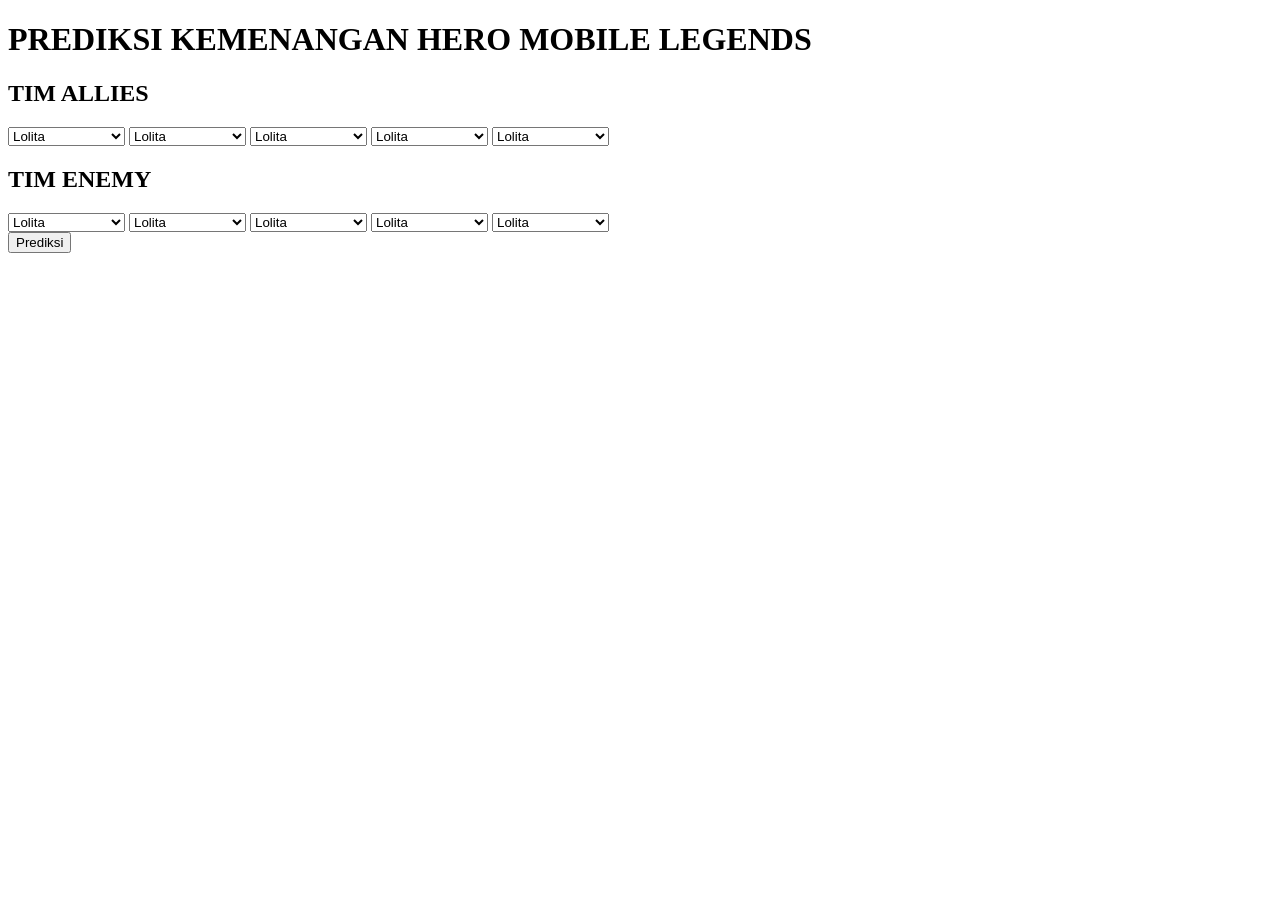
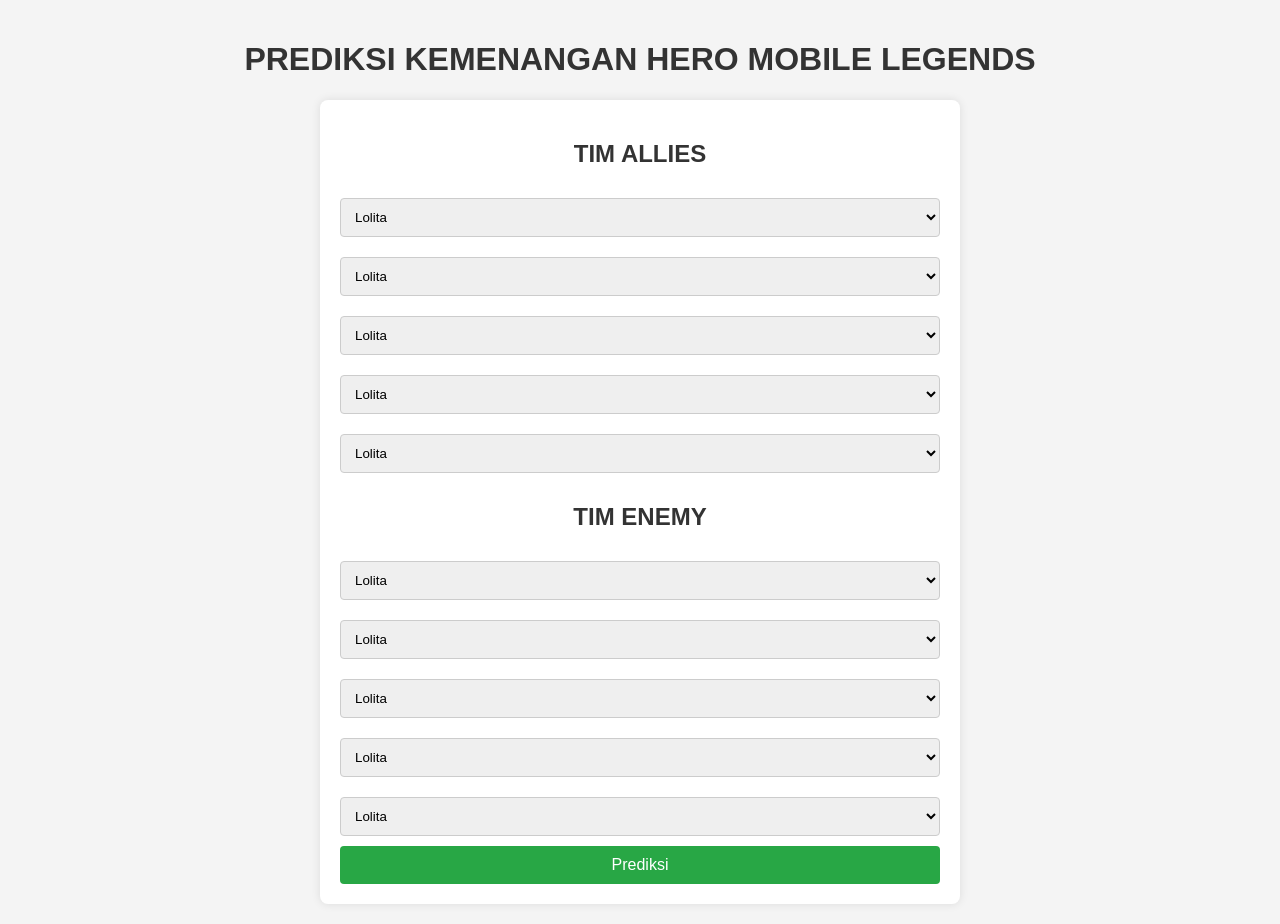
Before and after one commit to rizkyfbrnto/mobilelegendpredict, a Flask app: page / in a window 1280 px wide. Before the commit the page ends 253 px from the top, so only its background shows below. Run offline with Flask 3, Linux system fonts and the light colour scheme; parts of the project's set-up code (start-up, migrations or seed data) failed here and were passed over.

Commit message:
styling anjing

```diff
--- a/templates/index.html
+++ b/templates/index.html
@@ -2,6 +2,66 @@
 <html>
 <head>
     <title>Mobile Legends Bang Bang - Prediksi Kemenangan</title>
+    <style>
+        body {
+            font-family: Arial, sans-serif;
+            background-color: #f4f4f4;
+            margin: 0;
+            padding: 20px;
+        }
+        h1, h2 {
+            text-align: center;
+            color: #333;
+        }
+        form {
+            max-width: 600px;
+            margin: 0 auto;
+            background: #fff;
+            padding: 20px;
+            border-radius: 8px;
+            box-shadow: 0 0 10px rgba(0,0,0,0.1);
+        }
+        select {
+            width: 100%;
+            padding: 10px;
+            margin: 10px 0;
+            border-radius: 4px;
+            border: 1px solid #ccc;
+        }
+        button {
+            display: block;
+            width: 100%;
+            padding: 10px;
+            background: #28a745;
+            color: white;
+            border: none;
+            border-radius: 4px;
+            cursor: pointer;
+            font-size: 16px;
+        }
+        button:hover {
+            background: #218838;
+        }
+        .result, .error {
+            max-width: 600px;
+            margin: 20px auto;
+            padding: 20px;
+            background: #fff;
+            border-radius: 8px;
+            box-shadow: 0 0 10px rgba(0,0,0,0.1);
+            text-align: center;
+        }
+        .result h2, .error h2 {
+            margin-top: 0;
+        }
+        .result p {
+            font-size: 18px;
+            color: #333;
+        }
+        .error p {
+            color: red;
+        }
+    </style>
 </head>
 <body>
     <h1>PREDIKSI KEMENANGAN HERO MOBILE LEGENDS</h1>
@@ -25,14 +85,14 @@
         <button type="submit">Prediksi</button>
     </form>
     {% if prob_allies and prob_enemy %}
-    <div>
+    <div class="result">
         <h2>Hasil Prediksi</h2>
         <p>Persentase Kemenangan Tim Allies: {{ prob_allies }}</p>
         <p>Persentase Kemenangan Tim Enemy: {{ prob_enemy }}</p>
     </div>
     {% endif %}
     {% if error %}
-    <div>
+    <div class="error">
         <h2>Error</h2>
         <p>{{ error }}</p>
     </div>
```
